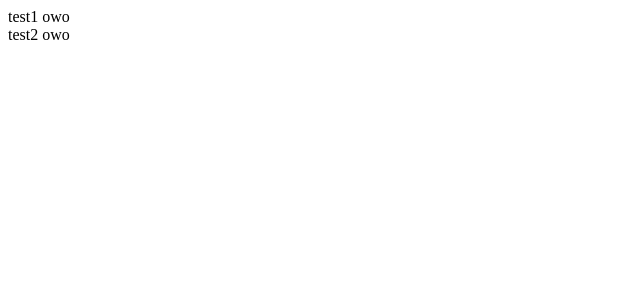
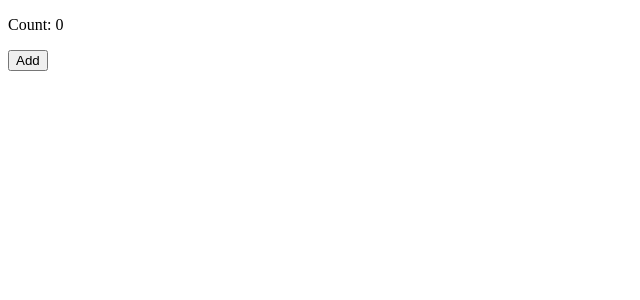
Before and after one commit to Creeperhahaha1/vue-vuex, a Vue app: page / in a window 1280 px wide. Shown: the top 300 px of the page, without its empty margins (0-640 px from the left). Built offline with nearby package versions, Linux system fonts and the light colour scheme.

Commit message:
mutations_options_api

```diff
--- a/src/App.vue
+++ b/src/App.vue
@@ -1,23 +1,22 @@
 <template>
   <div>
-    {{ msg1 }}<br/>
-    {{ msg2 }}
+    <p>Count: {{ getCount }}</p>
+    <BtnAdd/>
   </div>
 </template>
 
 <script>
-import { inject } from 'vue'
+
+import BtnAdd from './components/BtnAdd.vue'
 
 export default {
-  setup() {
-    const s1 = inject('s1')
-    const s2 = inject('s2')
-    const msg1 = s1.state.message
-    const msg2 = s2.state.message
-
-    return {
-      msg1,msg2
+  computed: {
+    getCount() { //用$store 存取data.js資料
+      return this.$store.state.num
     }
+  },
+  components: {
+    BtnAdd
   }
 }
 </script>
--- /dev/null
+++ b/src/components/BtnAdd.vue
@@ -0,0 +1,13 @@
+<template>
+  <button @click="add">Add</button>
+</template>
+
+<script>
+export default {
+  methods: {
+    add() { //連接儲存庫的對應函式 add -> increase
+      this.$store.commit('increase')
+    }
+  }
+}
+</script>
--- a/src/main.js
+++ b/src/main.js
@@ -1,10 +1,6 @@
 import { createApp } from 'vue'
 import App from './App.vue'
-import store1 from './store/test1.js'//引用儲存庫路徑
-import store2 from './store/test2.js'
-
+import store from './store/data.js'//引用儲存庫路徑
 const app = createApp(App)
-app.provide('s1',store1)
-app.provide('s2',store2)
-
+app.use(store) //使用引用的路徑
 app.mount('#app')
--- /dev/null
+++ b/src/store/data.js
@@ -0,0 +1,12 @@
+import {createStore} from 'vuex'
+
+export default createStore({
+  state:{
+    num:0
+  },
+  mutations:{ //透過函式控制state
+    increase(state){
+      state.num++;
+    }
+  },
+})
```
Also changed, not shown: jsconfig.json (deleted, +0 -19 lines).
